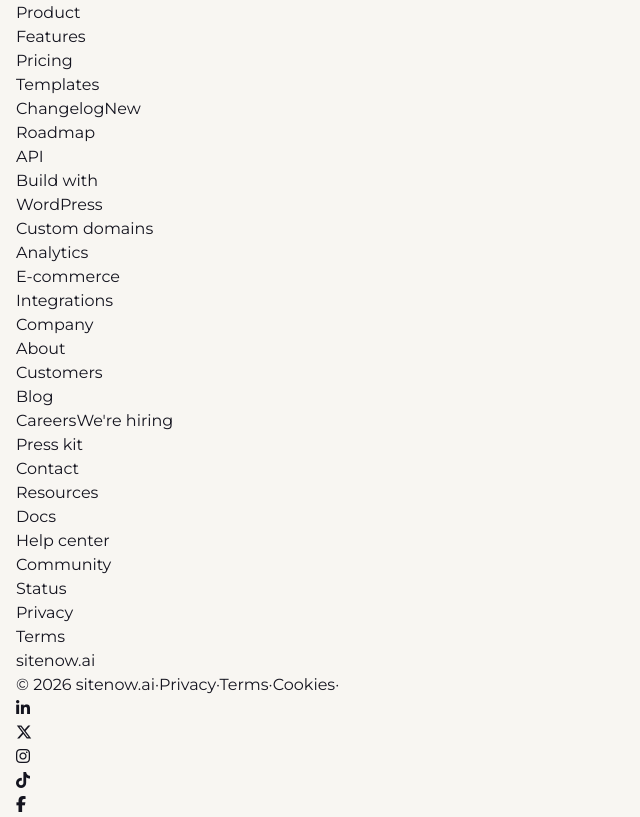
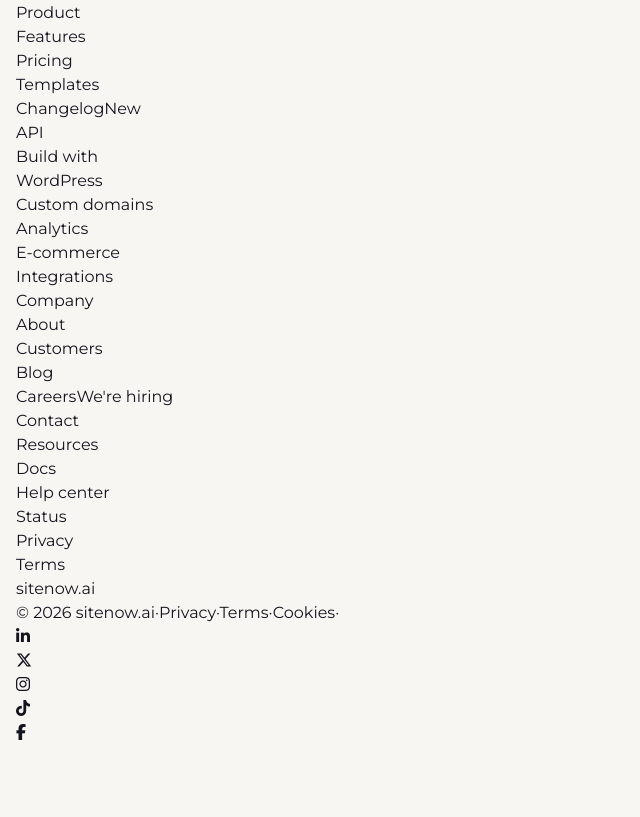
Before and after one commit to AndrewSaka/nextjs-sitenow.ai, a Next.js app: page /blog in a window 1280 px wide. Shown: the part 2860-3677 px from the top of the page, without its empty margins (0-640 px from the left). After the commit the page ends 3605 px from the top, so only its background shows below. Built offline with nearby package versions, Linux system fonts and the light colour scheme.

Commit message:
feat: design tweaks

```diff
--- a/src/components/staging/sn-footer.tsx
+++ b/src/components/staging/sn-footer.tsx
@@ -10,7 +10,6 @@
       { label: "Pricing", href: "/pricing" },
       { label: "Templates", href: "#" },
       { label: "Changelog", href: "#", badge: "New" },
-      { label: "Roadmap", href: "#" },
       { label: "API", href: "#" },
     ],
   },
@@ -31,7 +30,6 @@
       { label: "Customers", href: "#" },
       { label: "Blog", href: "/blog" },
       { label: "Careers", href: "#", badge: "We're hiring" },
-      { label: "Press kit", href: "#" },
       { label: "Contact", href: "#" },
     ],
   },
@@ -40,7 +38,6 @@
     links: [
       { label: "Docs", href: "#" },
       { label: "Help center", href: "#" },
-      { label: "Community", href: "#" },
       { label: "Status", href: "#" },
       { label: "Privacy", href: "/privacy-statement" },
       { label: "Terms", href: "#" },
```
